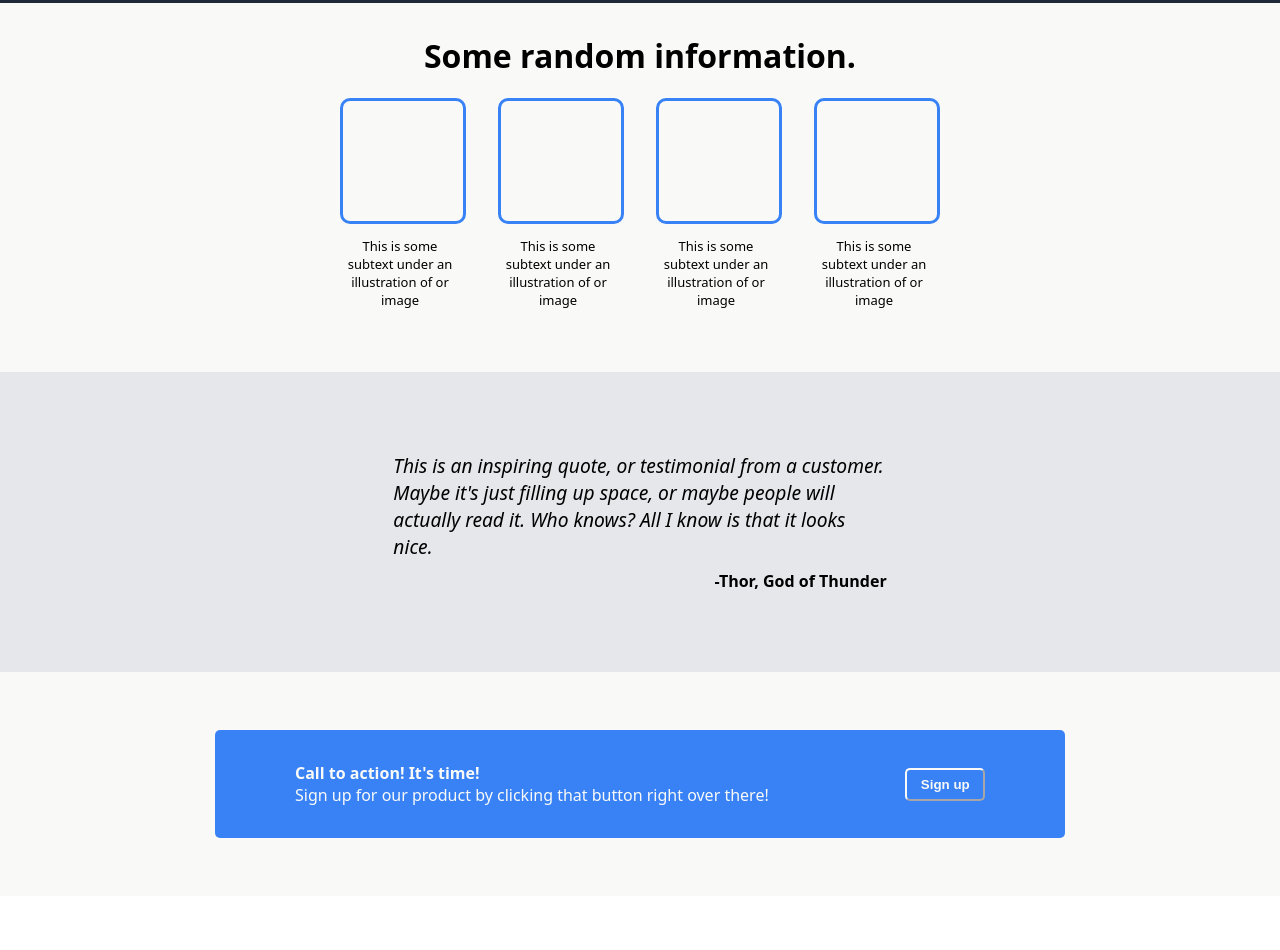
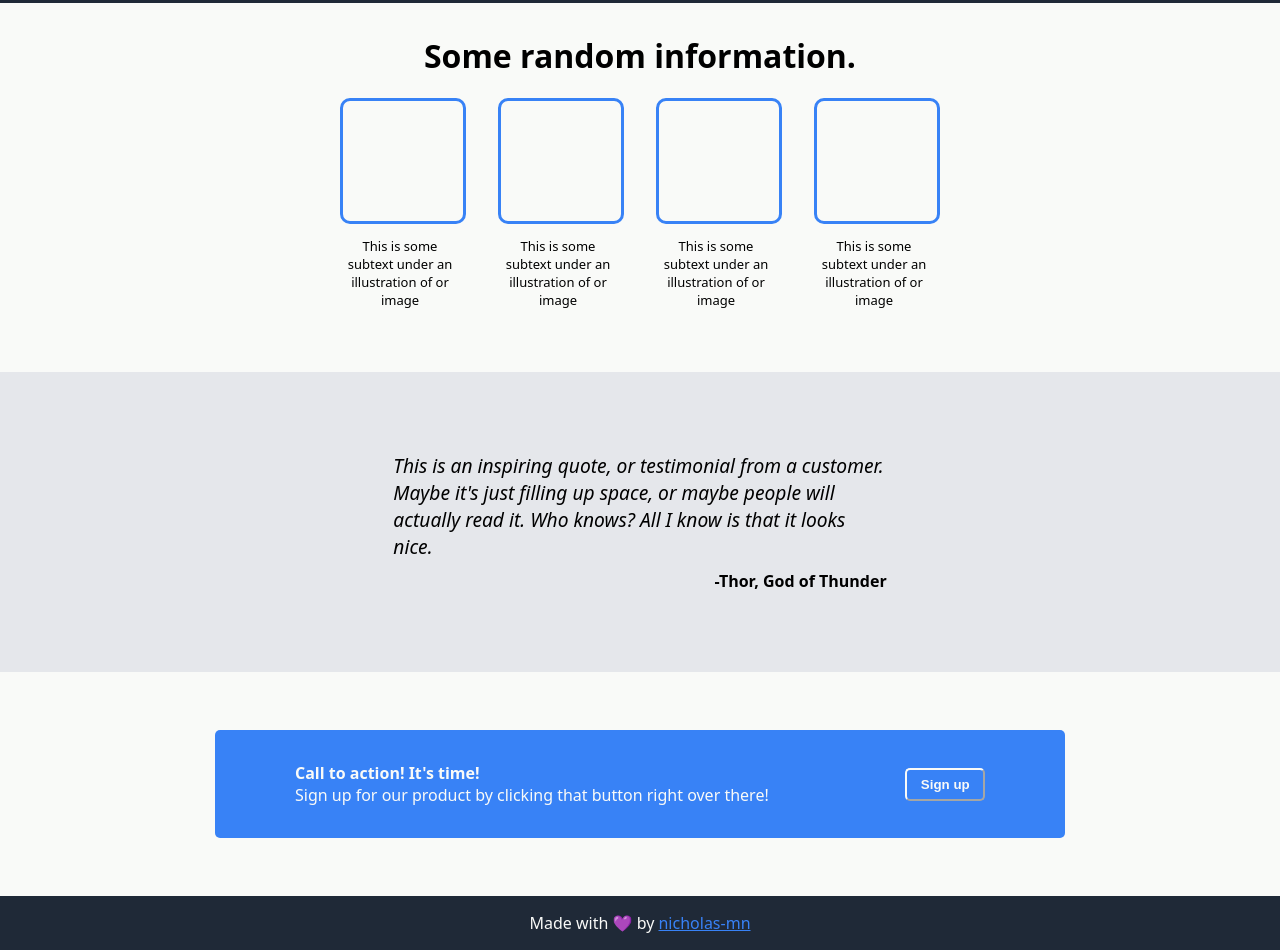
Before and after one commit to nicholas-mn/landingpageproject, a plain HTML site: page index.html in a window 1280 px wide. Shown: the part 397-1347 px from the top of the page. Before the commit the page ends 1293 px from the top, so only its background shows below. Drawn offline with Linux system fonts and the light colour scheme.

Commit message:
feat: footer section feat: sticky header and footer sections

```diff
--- a/index.html
+++ b/index.html
@@ -99,5 +99,10 @@
         </div>
     </div>
 
+    <div class="footer">
+        <p>Made with 💜 by <a href="https://github.com/nicholas-mn">nicholas-mn</a></p>
+    </div>
+
+
 </body>
 </html>
--- a/style.css
+++ b/style.css
@@ -1,6 +1,9 @@
 body {
     font-family: system-ui, -apple-system, BlinkMacSystemFont, 'Segoe UI', Roboto, Oxygen, Ubuntu, Cantarell, 'Open Sans', 'Helvetica Neue', sans-serif;
     margin: 0;
+    display: flex;
+    flex-direction: column;
+    min-height: 100vh;
 }
 
 /* Dark background around content, dont touch */
@@ -203,3 +206,28 @@ p.quote-author {
     font-weight: bold;
 }
 /* CALL TO ACTION SECTION END */
+
+/* FOOTER SECTION START */
+
+div.footer {
+    display: flex;
+    justify-content: center;
+    align-content: center;
+    background-color: #1f2937;
+    color: #F9FAF8;
+}
+
+.footer a {
+    color: #3882F6;
+}
+
+/* FOOTER SECTION END */
+
+/* HEADER AND FOOTER STICKY */
+.content, .footer {
+    flex-grow: 0;
+}
+
+.random-info-wrapper, .quote-wrapper, .calltoaction-wrapper {
+    flex-grow: 1;
+}
```
